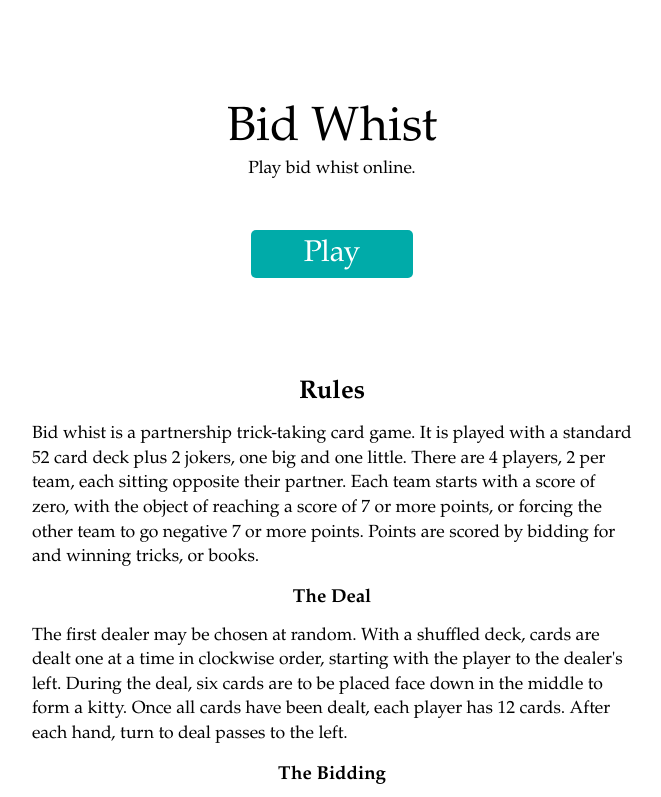
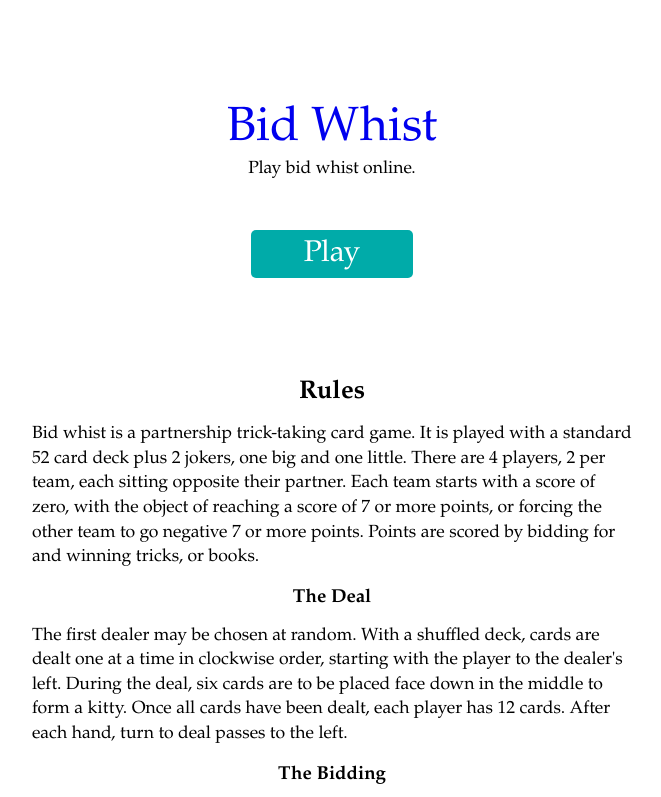
Before and after one commit to kluo/bidwhist, a website: page views/index.html in a window 1280 px wide. Shown: the top 797 px of the page, without its empty margins (308-969 px from the left). Drawn offline with nearby package versions, Linux system fonts and the light colour scheme; files that its build step writes are made by us from their sources; files whose address does not match are found by name.

Commit message:
Add home link

```diff
--- a/public/css/style.css
+++ b/public/css/style.css
@@ -16,6 +16,10 @@ p {
   max-width: 950px;
   margin: 100px auto;
   text-align: center;
+}
+
+header h1 a {
+  text-decoration: none;
 }
 
 h1 {
--- a/views/index.html
+++ b/views/index.html
@@ -12,7 +12,7 @@
   <body>
     <div class="container">
       <header>
-        <h1>Bid Whist</h1>
+        <h1><a href="/">Bid Whist</a></h1>
         <p>Play bid whist online.</p>
       </header>
       <div class="play-wrapper">
```
